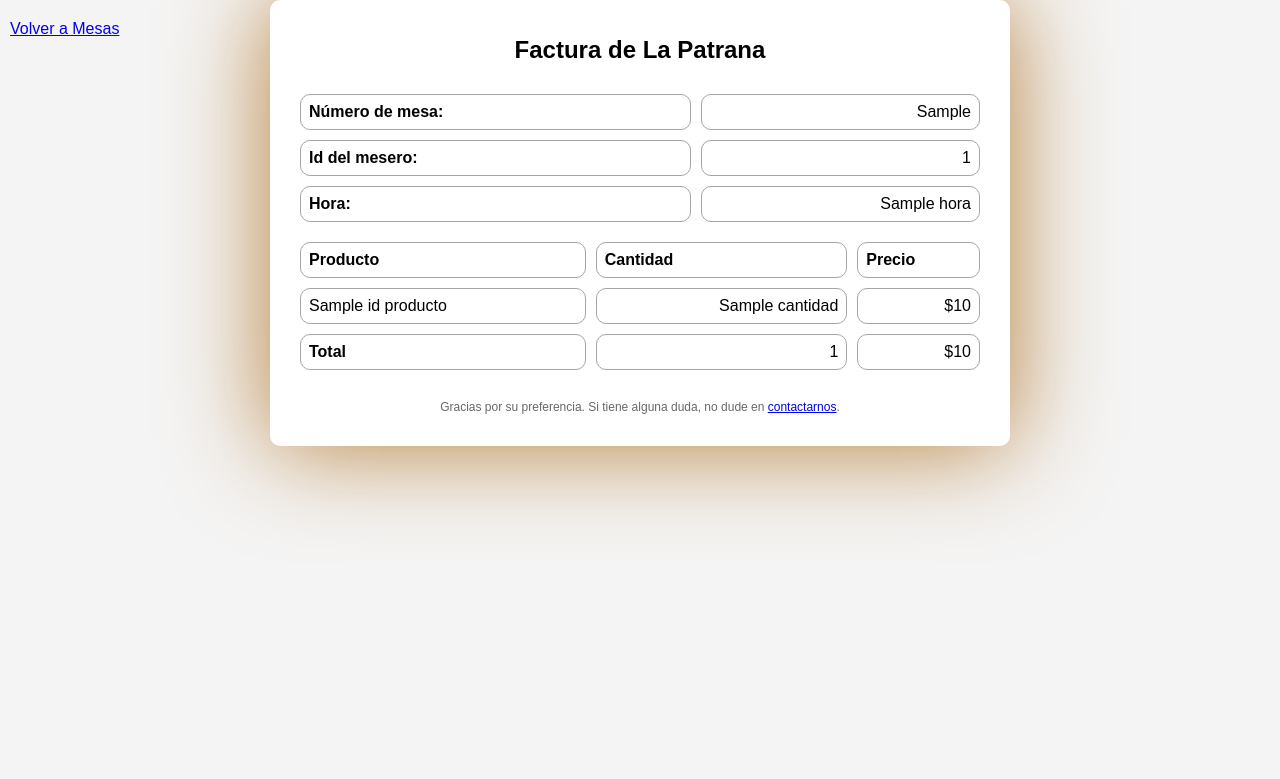
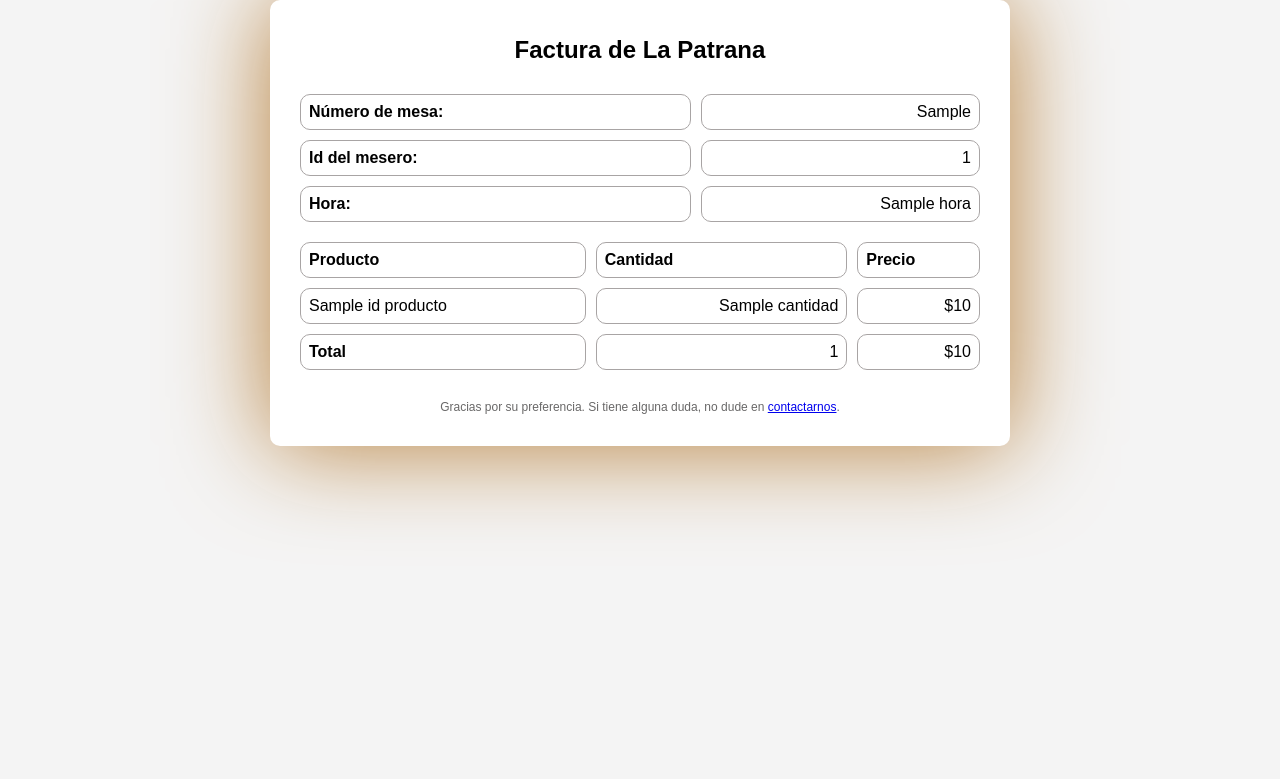
Before and after one commit to Juandoqg/Restaurant, a Django app: template myapp/templates/factura_email.html in a window 1280 px wide. Shown: the top 779 px of the page. Run offline with Django 5.2, Linux system fonts and the light colour scheme; the template is opened without the code that fills it: most values are stand-ins (such as "Sample title", 1, 10 or a date in 2020).

Commit message:
enviar factura html fix

```diff
--- a/myapp/templates/factura_email.html
+++ b/myapp/templates/factura_email.html
@@ -142,11 +142,5 @@
         </div>
     </div>
 
-    <!-- Botón flotante -->
-    <div class="floating-button">
-        <a href="#" class="btn btn-primary">
-            <span class="btn-text">Volver a Mesas</span>
-        </a>
-    </div>
 </body>
 </html>
```
